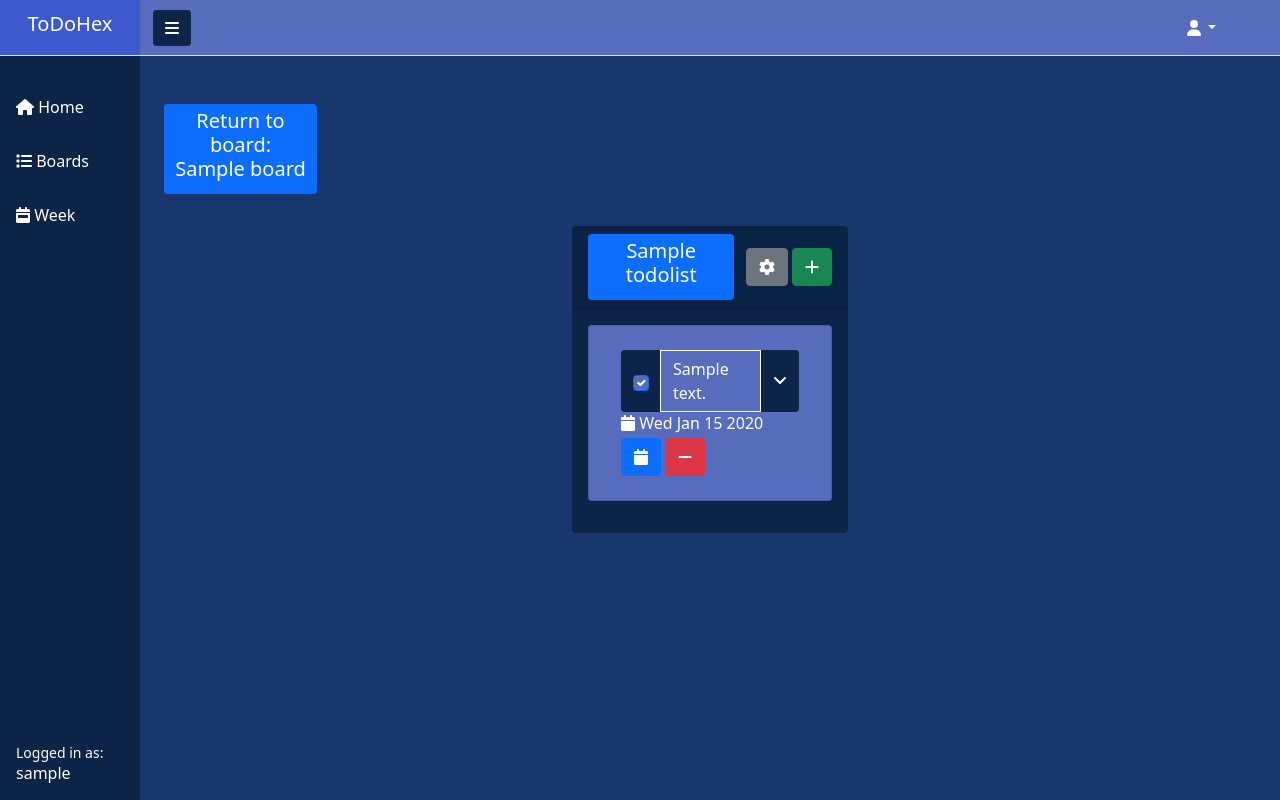
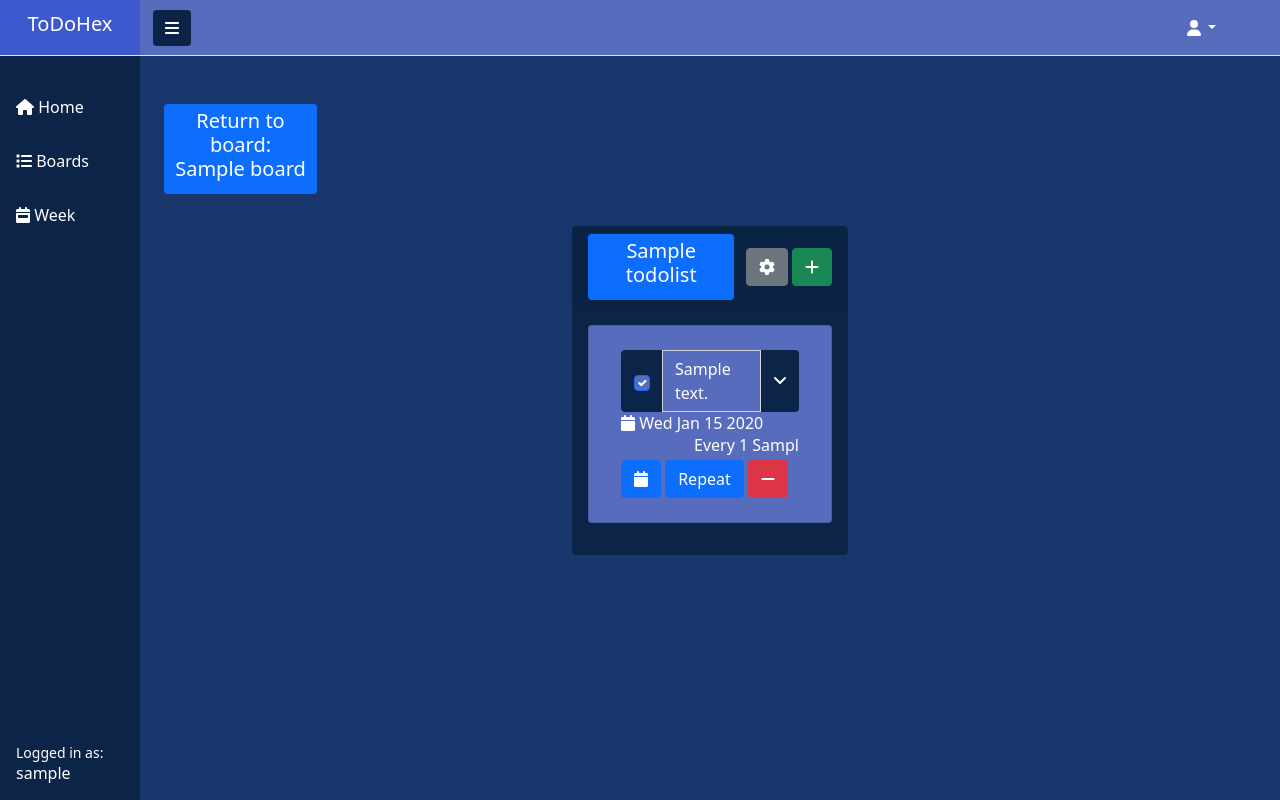
Before and after one commit to mschaldias/hex-app, a Django app: page /todolists/1 in a window 1280 px wide, after a click that opens the changed part. Run offline with Django 4.2, Linux system fonts and the light colour scheme; a user stored in the database is signed in; tables that the repository leaves empty hold one stand-in row (values such as "Sample post"); some libraries are stand-ins or nearby versions.

Commit message:
implemented recurring tasks

```diff
--- a/main/static/js/item_events.js
+++ b/main/static/js/item_events.js
@@ -14,6 +14,56 @@ function getCookie(name) {
     return cookieValue;
 }
 
+
+function set_task_repeat(item_id,clear=false){
+
+    interval_value = $(`#interval_value${item_id}`).val()
+    interval_type = $(`#interval_type${item_id}`).val()
+    data = {}
+    if (clear) {
+        $(`#interval_value${item_id}`).val(null)
+        data = {"interval_value": null, "interval_type":''}
+        $(`#repeat-collapse${item_id}`).collapse("hide")
+        $(`#item-collapse${item_id}`).collapse("hide")
+    }
+    else if (interval_value && interval_type){
+        data = {"interval_value": interval_value,"interval_type":interval_type}
+    }
+
+    $.ajax(
+        {
+            type: 'PUT',
+            url: `/api/tasks/${item_id}`,
+            contentType: 'application/json',
+            headers: {
+                "X-CSRFToken": getCookie("csrftoken"),
+              },
+            dataType: 'json',
+            data: JSON.stringify(data),
+            success: (data,msg,xhr) => {
+                console.log(msg,xhr.status)
+                if (data.interval_type && data.interval_value){
+                    if (data.interval_value == 1){
+                        data.interval_type = data.interval_type.replace(/.$/, '');
+                    }
+
+                    text = `Every ${data.interval_value} ${data.interval_type}`
+                }else{
+                    text = ''
+                }
+                $(`#item${item_id} .task-repeat-text`).text(text)
+
+            },
+            error: (data,msg,xhr) =>{
+                console.log(data.responseText);
+                response = JSON.parse(data.responseText)["interval_value"]
+                $("#charFieldError .modal-title").text(response);
+                $('#charFieldError').modal("show")
+            }
+        }
+    );
+
+}
 
 function edit(resource,item_id,value){
     // debugger;
--- a/main/templates/main/resource_view.html
+++ b/main/templates/main/resource_view.html
@@ -128,7 +128,7 @@
                             <div class="handle card-body" style= "cursor:move">
                                 <div class = "d-flex justify-content">
                                     <div class = "input-group " style= "cursor:auto">
-                                            <div class= "input-group-text bg-hex-sidenav border-0" >
+                                            <div class= "input-group-text bg-hex-sidenav border-hex" >
                                                 {% if item.complete == True %}
                                                     <input class = "form-check-input bg-hex-topnav" type="checkbox" name = "{{item.id}}"  , onclick="checkbox_click(name)" checked>
                                                 {%else%}
@@ -136,12 +136,13 @@
                                                 {%endif%}
                                             </div>
                                         <div contenteditable="true" class = "form-control bg-hex-topnav border-white text-white text-start li-text" spellcheck = "false" oninput="edit('{{items}}','{{item.id}}',$(this).text(),item_edit=true)">{{item}}</div>
-                                        <button id="item-text" data-bs-toggle="collapse" data-bs-target="#item-collapse{{item.id}}" aria-expanded="false" aria-controls="item_collapse{{item.id}}" class = "btn bg-hex-sidenav border-0 text-white text-start mx-auto">
+                                        <button id="item-text" data-bs-toggle="collapse" data-bs-target="#item-collapse{{item.id}}" aria-expanded="false" aria-controls="item_collapse{{item.id}}" class = "btn bg-hex-sidenav border-hex text-white text-start mx-auto">
                                             <i class="fa-solid fa-angle-down"></i>
                                         </button>
                                     </div>
                                 </div>
-                                <div class = "task-due-date-text mt-1">
+                                <div class = "mt-1 d-flex justify-content-between">
+                                    <div class = "task-due-date-text">
                                         {% if item.due_date%}
                                             <i class="fa-solid fa-calendar"></i>
                                             {{item.due_date|date:"D M d Y"}}
@@ -149,15 +150,45 @@
                                             <i class="fa-solid fa-calendar"></i>
                                             {{item.prev_date|date:"D M d Y"}}
                                         {% endif %}
-
+                                    </div>
+                                    <div class = "task-repeat-text">
+                                        {% if item.interval_type and item.interval_value %}
+                                            {% if item.interval_value == 1 %}
+                                                Every {{item.interval_value}} {{item.interval_type|remove_last_char}}
+                                            {% else %}
+                                                Every {{item.interval_value}} {{item.interval_type}}
+                                            {% endif %}
+                                        {% endif %}
+                                    </div>
                                 </div>
                                 <div class = "collapse mt-1" id = "item-collapse{{item.id}}">
                                     <button class = "btn btn-primary" data-bs-toggle="collapse" data-bs-target="#calendar-collapse{{item.id}}" aria-expanded="false" aria-controls="calendar-collapse{{item.id}}">
                                         <i class="fa-solid fa-calendar"></i>
                                     </button>
+                                    <button class = "btn btn-primary" data-bs-toggle="collapse" data-bs-target="#repeat-collapse{{item.id}}" aria-expanded="false" aria-controls="repeat-collapse{{item.id}}">
+                                        Repeat
+                                    </button>
                                     <button  id = "delete_button" class="btn btn-danger", onclick = "delete_button('{{items}}','{{item.id}}')">
                                         <i class="fa fa-minus"></i>
                                     </button>
+                                    <div class = "collapse mt-1" id = "repeat-collapse{{item.id}}">
+                                        <div class="card card-body bg-hex-body">
+                                            <div class="input-group input-group-sm mb-3">
+                                                <label class="input-group-text" >Every</label>
+                                                <input onchange="set_task_repeat('{{item.id}}')" value="{{item.interval_value}}" type="number" min="1" class = "form-control" id="interval_value{{item.id}}">
+                                                <select onchange="set_task_repeat('{{item.id}}')" class="form-select" id="interval_type{{item.id}}">
+                                                    {% for option in interval_type_options %}
+                                                        {% if item.interval_type == option %}
+                                                        <option selected value="{{option}}">{{option}}</option>
+                                                        {% else %}
+                                                        <option value="{{option}}">{{option}}</option>
+                                                        {% endif %}
+                                                    {% endfor %}
+                                                </select>
+                                            </div>
+                                              <button class = "btn btn-secondary btn-sm" onclick="set_task_repeat('{{item.id}}',clear=true)">Clear</button>
+                                        </div>
+                                    </div>
                                     <div class = "collapse mt-1" id = "calendar-collapse{{item.id}}">
                                         <div class = "card bg-hex-body d-flex justify-content-center">
                                             <div class="card-body date mx-auto" id="datepicker{{item.id}}"></div>
@@ -243,9 +274,9 @@
                             <li class="list-group-item list-group-item-action list-group-item-hex text-white draggable" id = "item{{item.id}}">
                                 <div class="handle card-body" style= "cursor:move">
                                     <div class = "d-flex justify-content gap-2">
-                                        <div class = "input-group " style= "cursor:auto">
+                                        <div class = "input-group" style= "cursor:auto">
                                             {% if items == "tasks" %}
-                                                <div class= "input-group-text bg-hex-sidenav border-0" >
+                                                <div class= "input-group-text bg-hex-sidenav border-hex" >
                                                     {% if item.complete == True %}
                                                         <input class = "form-check-input bg-hex-topnav" type="checkbox", name = "{{item.id}}"  , onclick="checkbox_click(name)" checked>
                                                     {%else%}
@@ -254,11 +285,11 @@
                                                 </div>
 
                                             {% else %}
-                                                <a class = "btn bg-hex-sidenav border" href="/{{items}}/{{item.id}}">
+                                                <a class = "input-group-text bg-hex-sidenav border-0" href="/{{items}}/{{item.id}}">
                                                 </a>
                                             {% endif %}
 
-                                            <div contenteditable="true" class = "form-control bg-hex-topnav border-white text-white text-start li-text" spellcheck = "false" oninput="edit('{{items}}','{{item.id}}',$(this).text(),item_edit=true)">{{item}}</div>
+                                            <div contenteditable="true" class = "form-control bg-hex-topnav text-white text-start li-text" spellcheck = "false" oninput="edit('{{items}}','{{item.id}}',$(this).text(),item_edit=true)">{{item}}</div>
                                             <button id="item-text" data-bs-toggle="collapse" data-bs-target="#item-collapse{{item.id}}" aria-expanded="false" aria-controls="item_collapse{{item.id}}" class = "btn bg-hex-sidenav border-0 text-white text-start mx-auto">
                                                 <i class="fa-solid fa-angle-down"></i>
                                             </button>
@@ -269,20 +300,49 @@
                                         {% if item.due_date %}
                                             <i class="fa-solid fa-calendar"></i>
                                             {{item.due_date|date:"D M d Y"}}
-
                                         {% endif %}
                                         </div>
                                     {% endif %}
+                                    <div class = "task-repeat-text d-flex justify-content-end">
+                                        {% if item.interval_type and item.interval_value %}
+                                            {% if item.interval_value == 1 %}
+                                                Every {{item.interval_value}} {{item.interval_type|remove_last_char}}
+                                            {% else %}
+                                                Every {{item.interval_value}} {{item.interval_type}}
+                                            {% endif %}
+                                        {% endif %}
+                                    </div>
                                     <div class = "collapse mt-1" id = "item-collapse{{item.id}}">
                                         {% if items == "tasks" and not week %}
                                         <button class = "btn btn-primary" data-bs-toggle="collapse" data-bs-target="#calendar-collapse{{item.id}}" aria-expanded="false" aria-controls="calendar-collapse{{item.id}}">
                                             <i class="fa-solid fa-calendar"></i>
                                         </button>
                                         {% endif %}
+                                        <button class = "btn btn-primary" data-bs-toggle="collapse" data-bs-target="#repeat-collapse{{item.id}}" aria-expanded="false" aria-controls="repeat-collapse{{item.id}}">
+                                            Repeat
+                                        </button>
                                         <button  id = "delete_button" class="btn btn-danger", onclick = "delete_button('{{items}}','{{item.id}}')">
                                             <i class="fa fa-minus"></i>
                                         </button>
                                         {% if items == "tasks" %}
+                                            <div class = "collapse mt-1" id = "repeat-collapse{{item.id}}">
+                                                <div class="card card-body bg-hex-body">
+                                                    <div class="input-group input-group-sm mb-3">
+                                                        <label class="input-group-text">Every</label>
+                                                        <input onchange="set_task_repeat('{{item.id}}')" value="{{item.interval_value}}" type="number" min="1" class = "form-control" id="interval_value{{item.id}}">
+                                                        <select onchange="set_task_repeat('{{item.id}}')" class="form-select text-white" id="interval_type{{item.id}}">
+                                                            {% for option in interval_type_options %}
+                                                                {% if item.interval_type == option %}
+                                                                <option selected value="{{option}}">{{option}}</option>
+                                                                {% else %}
+                                                                <option value="{{option}}">{{option}}</option>
+                                                                {% endif %}
+                                                            {% endfor %}
+                                                        </select>
+                                                    </div>
+                                                    <button class = "btn btn-secondary btn-sm" onclick="set_task_repeat('{{item.id}}',clear=true)">Clear</button>
+                                                </div>
+                                            </div>
                                             <div class = "collapse mt-1" id = "calendar-collapse{{item.id}}">
                                                 <div class = "card bg-hex-body d-flex justify-content-center">
                                                     <div class="card-body date mx-auto" id="datepicker{{item.id}}"></div>
--- a/main/templatetags/custom_tags.py
+++ b/main/templatetags/custom_tags.py
@@ -1,5 +1,6 @@
 from django import template
 from main.models import Board,ToDoList,Task
+from django.template.defaultfilters import stringfilter
 register = template.Library()
 
 @register.filter
@@ -9,4 +10,9 @@ def queryset(value):
     elif isinstance(value,ToDoList):
         return value.task_set.all()
 
-    return None
+    return
+
+@register.filter
+@stringfilter
+def remove_last_char(value):
+    return value[:-1]
--- a/main/views.py
+++ b/main/views.py
@@ -103,10 +103,9 @@ def week(request):
                                                         "items":"tasks",
                                                         "title":'week',
                                                         "create_resources":False,
-                                                        "futurelog":futurelog,
-                                                        "backlog":backlog,
                                                         "localdate":localdate,
-                                                        "logs":logs
+                                                        "logs":logs,
+                                                        "interval_type_options":['days','weeks','months','years'],
                                                         })
 
 
```
Also changed, not shown: main/models.py (+15 -0 lines), main/serializers.py (+18 -11 lines), main/tests/test_models.py (+20 -0 lines), main/tests/test_serializers.py (+54 -0 lines). Lines whose indentation alone changed are shown as unchanged.
